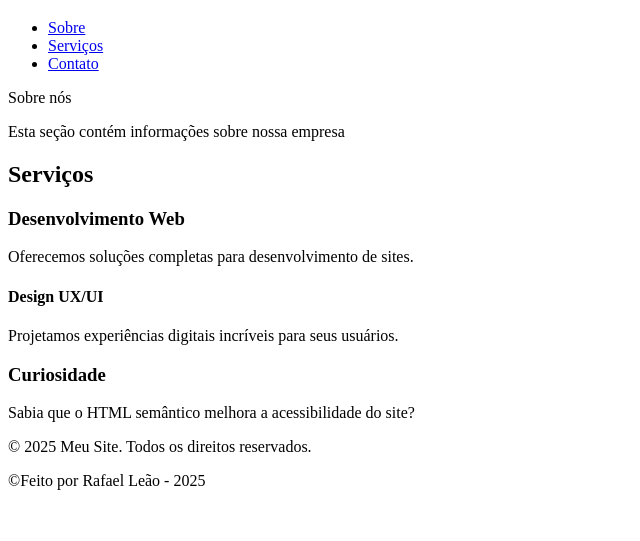
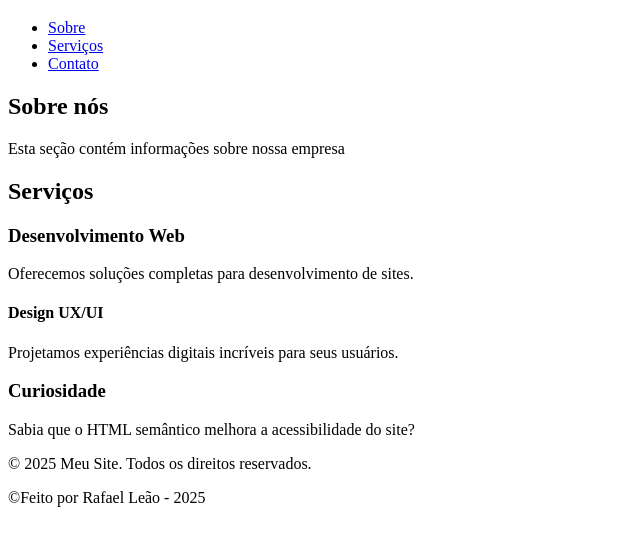
Before and after one commit to MonteiroLeao/MeuProjeto, a plain HTML site: page semantico.html in a window 1280 px wide. Shown: the part 61-602 px from the top of the page, without its empty margins (0-640 px from the left). Drawn offline with Linux system fonts and the light colour scheme.

Commit message:
MonteiroLeao

```diff
--- a/semantico.html
+++ b/semantico.html
@@ -20,18 +20,17 @@
     </header>
 
     <main>
-        <article
+        <section id="sobre">
             <h2>Sobre nós</h2>
             <p>Esta seção contém informações sobre nossa empresa</p>
-        </article>
-            <article>
+        </section>
+            <section id="servicos">
                 <h2>Serviços</h2>
-                <section>
+                <article>
                     <h3>Desenvolvimento Web</h3>
                     <p>Oferecemos soluções completas para desenvolvimento de sites.</p>
-                </section>
-            </article>
-            </section>
+                </article>
+        </section>
            <article>
                 <h4>Design UX/UI</h4>
                 <p>Projetamos experiências digitais incríveis para seus usuários.</p>
@@ -42,6 +41,7 @@
                 <p>© 2025 Meu Site. Todos os direitos reservados.</p>
             </aside>
         </section>
+    </main>
         <footer>
             <p>&copy;Feito por Rafael Leão - 2025</p>
         </footer>
```
